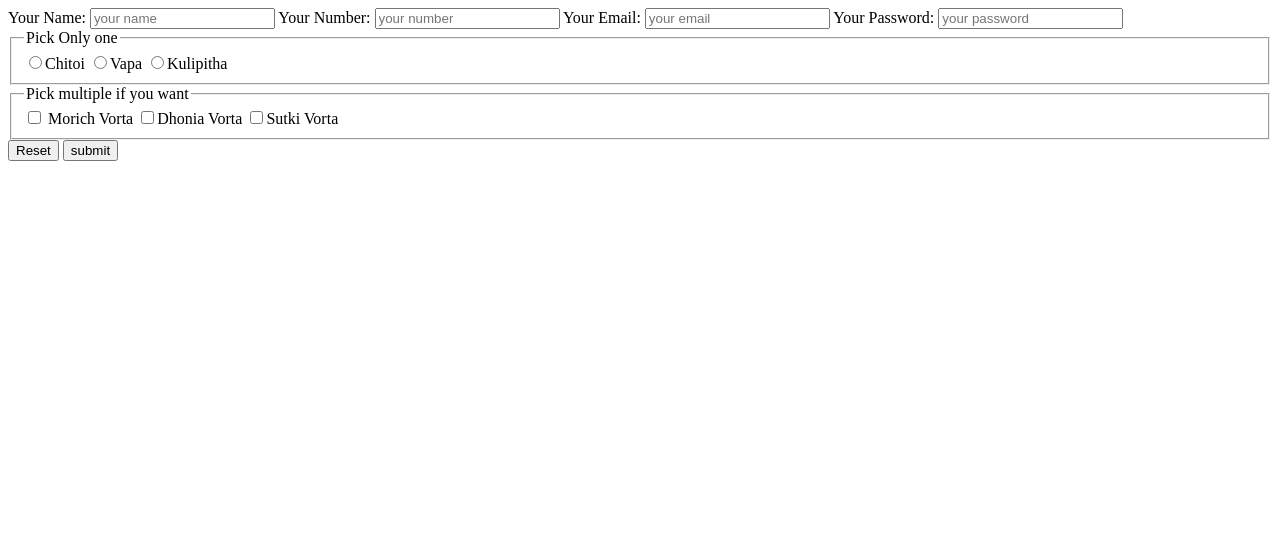
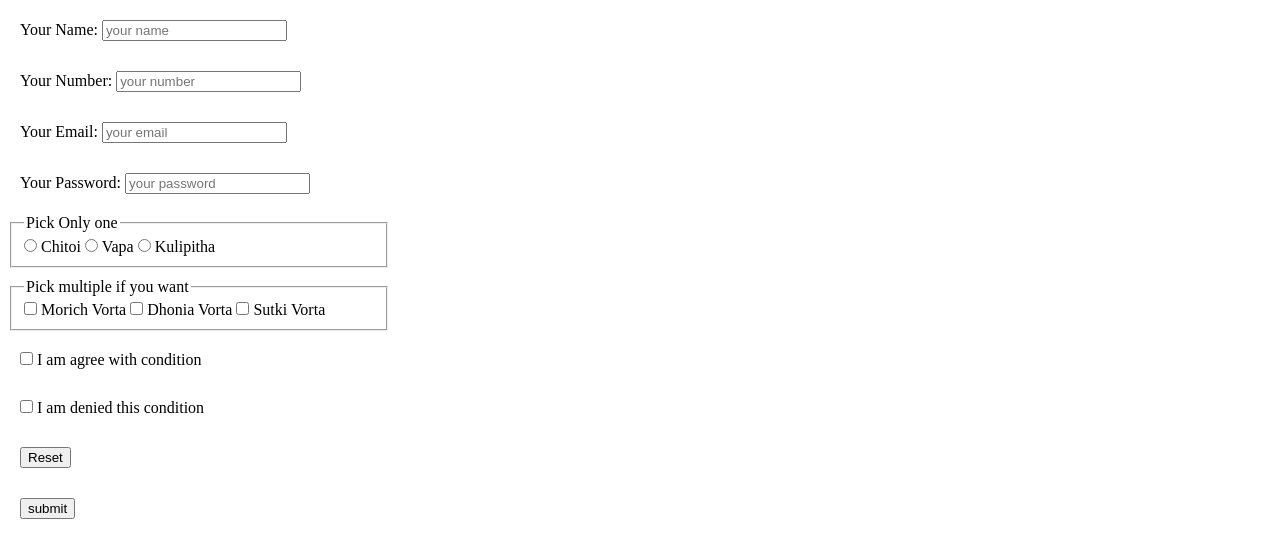
Before and after one commit to arafat22184/module04, a plain HTML site: page index.html in a window 1280 px wide. Drawn offline with Linux system fonts and the light colour scheme.

Commit message:
style added

```diff
--- a/index.html
+++ b/index.html
@@ -5,6 +5,7 @@
   <meta charset="UTF-8">
   <meta name="viewport" content="width=device-width, initial-scale=1.0">
   <title>Module 04</title>
+  <link rel="stylesheet" href="style.css">
 </head>
 
 <body>
@@ -12,6 +13,7 @@
 
   </header>
   <section id="form">
+    <div>
       <form>
         <label for="name">Your Name:
           <input type="text" id="name" placeholder="your name">
@@ -32,15 +34,15 @@
         <fieldset>
           <legend>Pick Only one</legend>
           <label for="chitoi">
-          <input type="radio" name="pitha" id="chitoi">Chitoi
+            <input type="radio" name="pitha" id="chitoi"> Chitoi
           </label>
 
           <label for="vapa">
-          <input type="radio" name="pitha" id="vapa">Vapa
+            <input type="radio" name="pitha" id="vapa"> Vapa
           </label>
 
           <label for="kulipitha">
-          <input type="radio" name="pitha" id="kulipitha">Kulipitha
+            <input type="radio" name="pitha" id="kulipitha"> Kulipitha
           </label>
 
         </fieldset>
@@ -52,23 +54,34 @@
           </label>
 
           <label for="dhoniaVorta">
-          <input type="checkbox" name="Vorta" id="dhoniaVorta">Dhonia Vorta
+            <input type="checkbox" name="Vorta" id="dhoniaVorta"> Dhonia Vorta
           </label>
 
           <label for="sutkiVorta">
-          <input type="checkbox" name="Vorta" id="sutkiVorta">Sutki Vorta
+            <input type="checkbox" name="Vorta" id="sutkiVorta"> Sutki Vorta
           </label>
 
         </fieldset>
 
+        <label for="agree">
+          <input type="checkbox" id="agree"> I am agree with condition
+        </label>
+        <label for="denied">
+          <input type="checkbox" id="denied"> I am
+          denied this condition
+        </label>
+
         <label for="reset">
           <input type="reset" value="Reset">
         </label>
+
         <label for="submit">
           <input type="submit" value="submit">
         </label>
 
       </form>
+    </div>
+
   </section>
 </body>
 
--- a/style.css
+++ b/style.css
@@ -0,0 +1,17 @@
+* {
+  margin: 0;
+}
+
+form {
+  margin: 10px;
+}
+form > label {
+  padding: 10px;
+  margin-bottom: 10px;
+  display: block;
+}
+
+form > fieldset {
+  margin-bottom: 10px;
+  width: 350px;
+}
```
Lines whose indentation alone changed are shown as unchanged.
